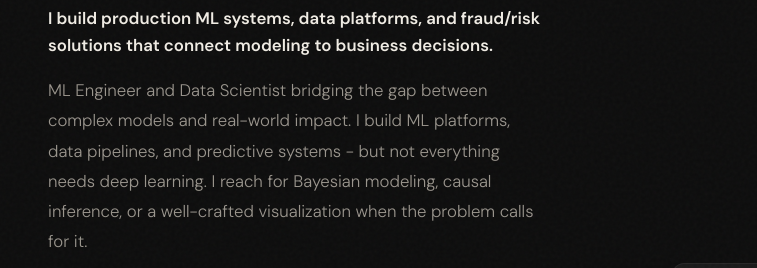
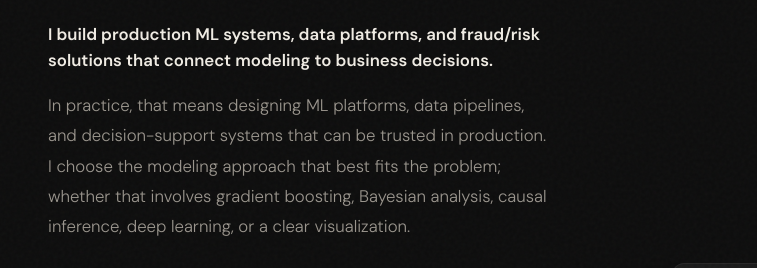
Before and after one commit to jospablo777/portfolio, a plain HTML site: page index.html in a window 1280 px wide. Shown: the part 380-648 px from the top of the page, 0-757 px from the left. Drawn offline with nearby package versions, Linux system fonts and the light colour scheme.

Commit message:
Updated bio

```diff
--- a/index.html
+++ b/index.html
@@ -346,7 +346,7 @@
       <p class="hero-value-prop"> I build production ML systems, data platforms, and fraud/risk solutions that connect modeling to business decisions.
       </p>
       <p class="hero-bio">
-        ML Engineer and Data Scientist bridging the gap between complex models and real-world impact. I build ML platforms, data pipelines, and predictive systems - but not everything needs deep learning. I reach for Bayesian modeling, causal inference, or a well-crafted visualization when the problem calls for it.
+        In practice, that means designing ML platforms, data pipelines, and decision-support systems that can be trusted in production. I choose the modeling approach that best fits the problem; whether that involves gradient boosting, Bayesian analysis, causal inference, deep learning, or a clear visualization.
       </p>
       <div class="hero-meta">
         <div class="meta-item">
```
